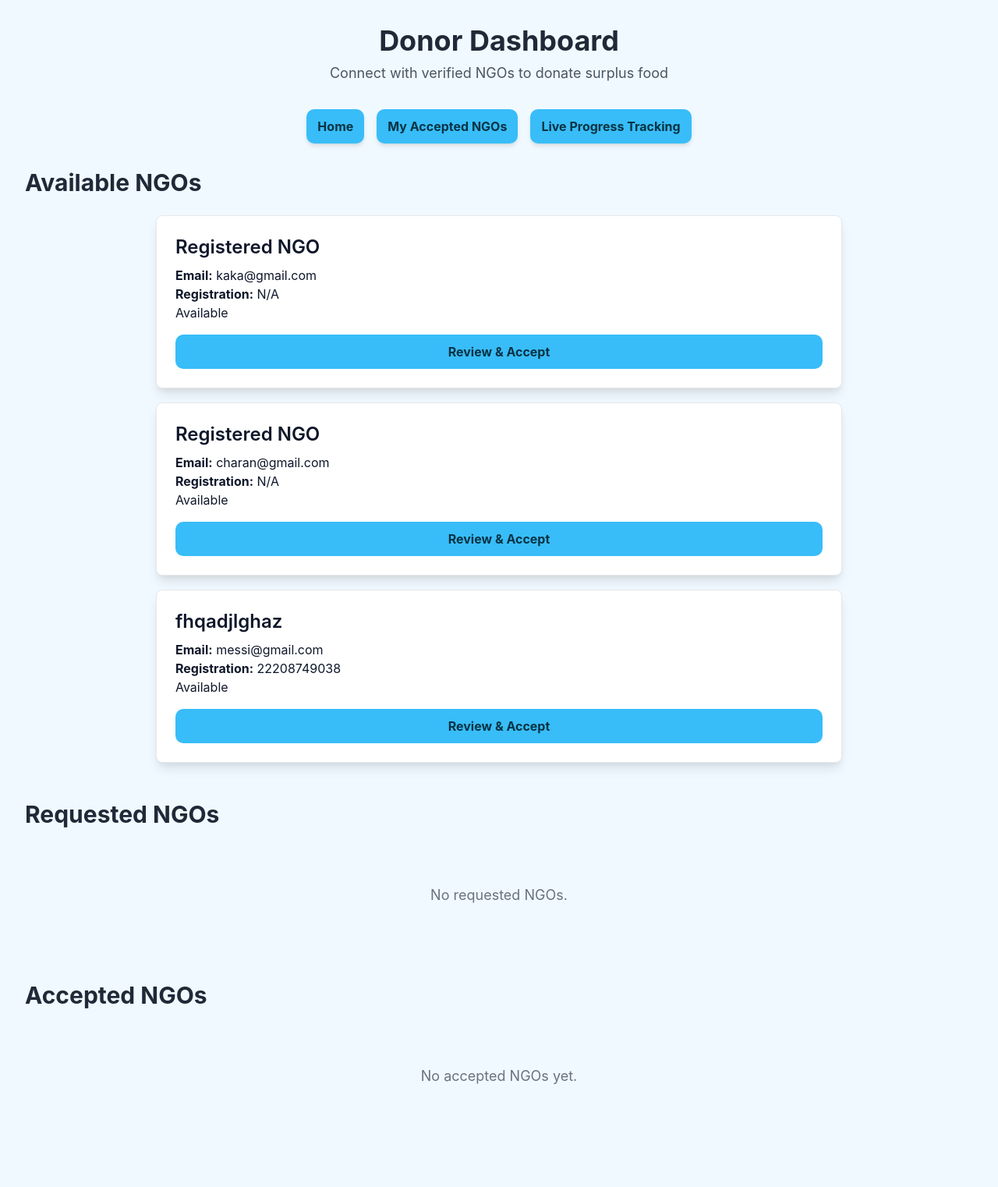
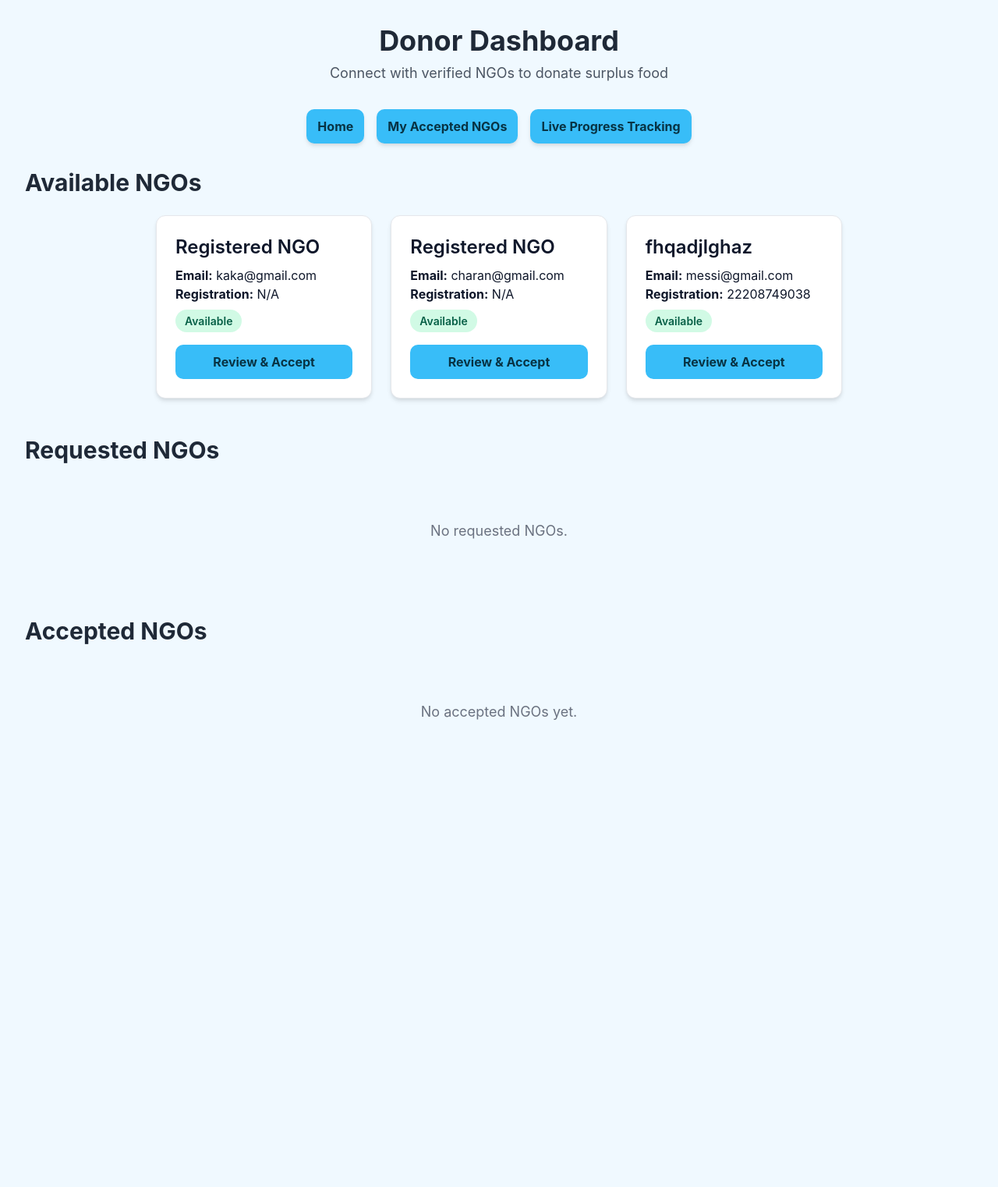
Before and after one commit to Kaushikkrushnan/FoodBridge, a Flask app: page /donor_dashboard in a window 1280 px wide. Shown: the whole page at 78% size. After the commit the page ends 923 px from the top, so only its background shows below. Run offline with Flask 3, Linux system fonts and the light colour scheme; data comes from the database, SQL or seed files in the repository.

Commit message:
Changes before error encountered
Co-authored-by: Kaushikkrushnan <183232053+Kaushikkrushnan@users.noreply.github.com>

```diff
--- a/static/css/style.css
+++ b/static/css/style.css
@@ -441,3 +441,90 @@ button.btn-primary:hover:not(:disabled) {
 	text-align: center;
 	width: 100%;
 }
+
+/* Dashboard Grid Styles */
+.dashboard-grid {
+	display: grid !important;
+	grid-template-columns: repeat(1, minmax(0, 1fr));
+	gap: 1.5rem;
+}
+
+@media (min-width: 768px) {
+	.dashboard-grid {
+		grid-template-columns: repeat(2, minmax(0, 1fr));
+	}
+}
+
+@media (min-width: 1024px) {
+	.dashboard-grid {
+		grid-template-columns: repeat(3, minmax(0, 1fr));
+	}
+}
+
+.ngo-card, .donation-card {
+	background: white;
+	padding: 1.5rem;
+	border-radius: 0.75rem;
+	box-shadow: 0 4px 6px -1px rgba(0, 0, 0, 0.1), 0 2px 4px -1px rgba(0, 0, 0, 0.06);
+	border: 1px solid #e5e7eb;
+}
+
+.status-badge {
+	display: inline-block;
+	padding: 0.25rem 0.75rem;
+	border-radius: 9999px;
+	font-size: 0.875rem;
+	font-weight: 600;
+	margin-top: 0.5rem;
+}
+
+.status-vacant, .status-available {
+	background-color: #d1fae5;
+	color: #065f46;
+}
+
+.status-occupied, .status-active {
+	background-color: #fef3c7;
+	color: #92400e;
+}
+
+/* Modal Styles */
+.modal {
+	position: fixed;
+	z-index: 1000;
+	left: 0;
+	top: 0;
+	width: 100%;
+	height: 100%;
+	overflow: auto;
+	background-color: rgba(0, 0, 0, 0.5);
+	display: flex;
+	align-items: center;
+	justify-content: center;
+}
+
+.modal-content {
+	position: relative;
+	background-color: white;
+	margin: auto;
+	padding: 2rem;
+	border-radius: 1rem;
+	width: 90%;
+	max-width: 500px;
+	max-height: 90vh;
+	overflow-y: auto;
+}
+
+.modal-close {
+	position: absolute;
+	top: 1rem;
+	right: 1.25rem;
+	font-size: 1.875rem;
+	font-weight: bold;
+	color: #6b7280;
+	cursor: pointer;
+}
+
+.modal-close:hover {
+	color: #ef4444;
+}
```
